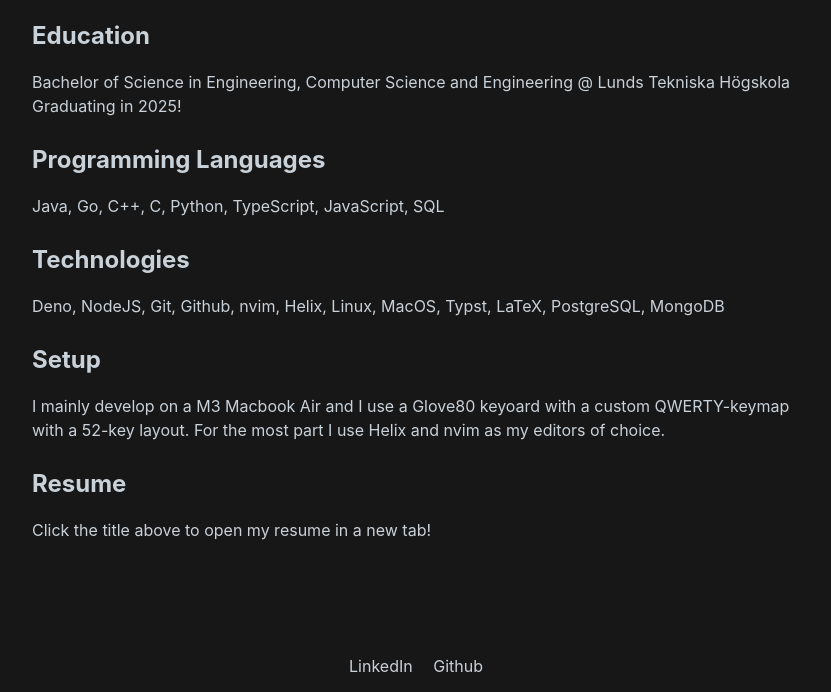
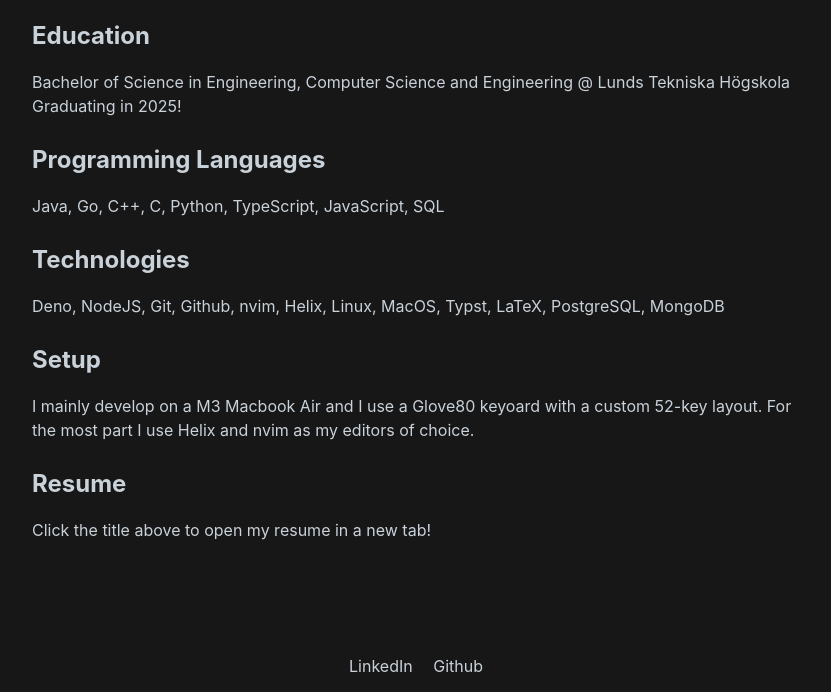
Before and after one commit to andrekanakis/andrekanakis.github.io, a plain HTML site: page about.html in a window 1280 px wide. Shown: the part 108-800 px from the top of the page, without its empty margins (224-1055 px from the left). Drawn offline with Linux system fonts and the light colour scheme.

Commit message:
wording x2

```diff
--- a/about.html
+++ b/about.html
@@ -25,9 +25,6 @@
       </nav>
     </div>
     <hr>
-    <!-- <section> -->
-    <!-- <embed src="assets/cv_svenska.pdf" type="application/pdf" width="100%" height="900px" /> -->
-    <!-- </section> -->
     <section>
       <h2>Education</h2>
       <p>
@@ -53,7 +50,7 @@
     <section>
       <h2>Setup</h2>
       <p>
-        I mainly develop on a M3 Macbook Air and I use a Glove80 keyoard with a custom QWERTY-keymap with a 52-key
+        I mainly develop on a M3 Macbook Air and I use a Glove80 keyoard with a custom 52-key
         layout. For the most part I use Helix and nvim as my editors of choice.
       </p>
     </section>
```
